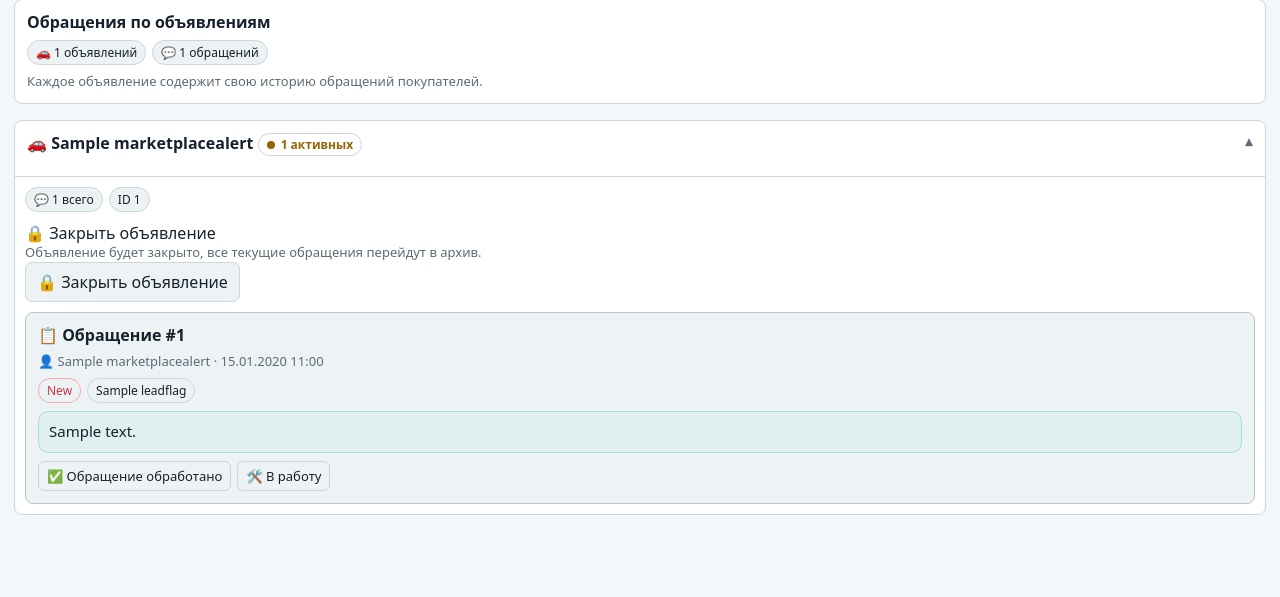
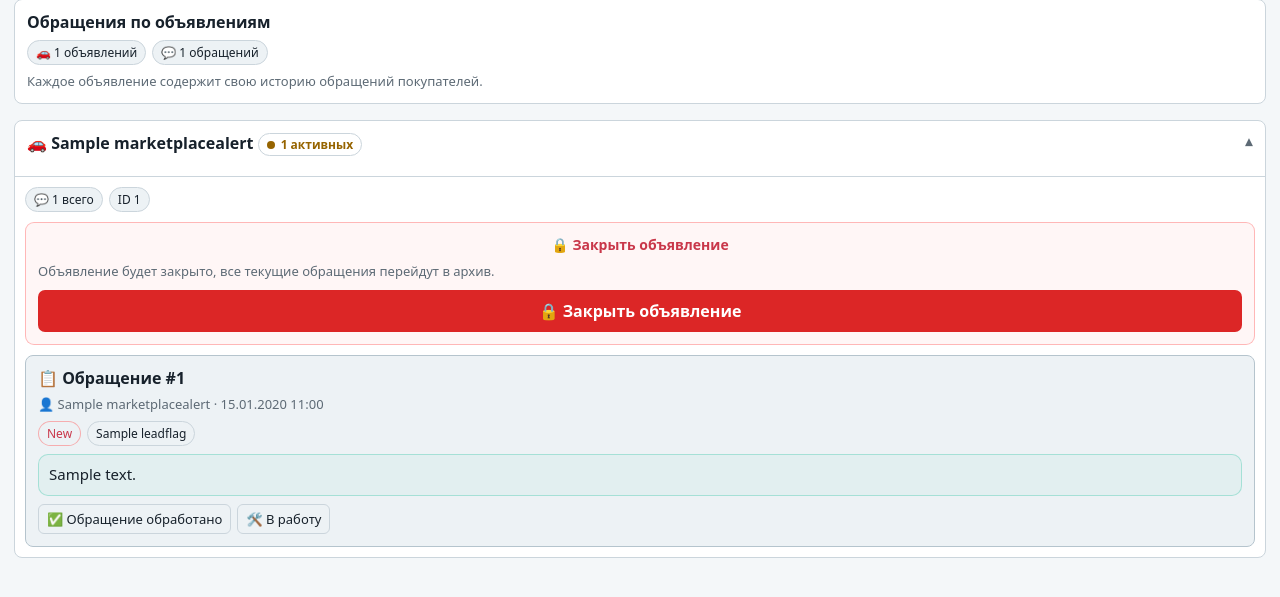
Before and after one commit to p95max/argus, a Django app: page /m/listings/ in a window 1280 px wide. Shown: the part 128-725 px from the top of the page. Run offline with Django 5.2, Linux system fonts and the light colour scheme; a user stored in the database is signed in; tables that the repository leaves empty hold one stand-in row (values such as "Sample post").

Commit message:
Style listing controls like management cards

```diff
--- a/templates/mobile/listings.html
+++ b/templates/mobile/listings.html
@@ -129,6 +129,68 @@
         {% endfor %}
     </section>
 
+    <style>
+        .listing-action-box {
+            display: grid;
+            gap: 9px;
+            padding: 12px;
+            border: 1px solid var(--line);
+            border-radius: 9px;
+        }
+        .listing-action-box-danger {
+            border-color: rgba(255, 107, 107, .45);
+            background: rgba(255, 107, 107, .06);
+        }
+        .listing-action-box-success {
+            border-color: rgba(54, 194, 163, .42);
+            background: rgba(54, 194, 163, .06);
+        }
+        .listing-action-title {
+            font-size: 14px;
+            font-weight: 700;
+            text-align: center;
+        }
+        .listing-action-box-danger .listing-action-title {
+            color: var(--danger);
+        }
+        .listing-action-box-success .listing-action-title {
+            color: var(--accent);
+        }
+        .listing-action-box form {
+            display: block;
+            width: 100%;
+        }
+        .listing-action-button {
+            width: 100%;
+            min-height: 42px;
+            border-radius: 7px;
+            border: 0;
+            font-weight: 700;
+            color: #fff;
+        }
+        .listing-action-button-danger {
+            background: #dc2626;
+        }
+        .listing-action-button-success {
+            background: #15945e;
+        }
+        .listing-alerts {
+            display: grid;
+            gap: 10px;
+        }
+        .listing-pagination {
+            display: flex;
+            align-items: center;
+            justify-content: center;
+            gap: 10px;
+            padding-top: 2px;
+        }
+        .listing-pagination .small {
+            min-width: 105px;
+            text-align: center;
+        }
+    </style>
+
     <script>
         (() => {
             document.querySelectorAll('.listing-card').forEach((card) => {
```
